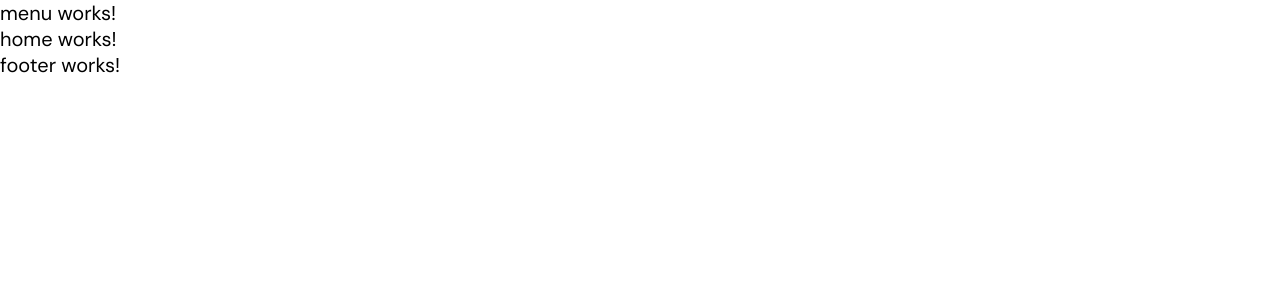
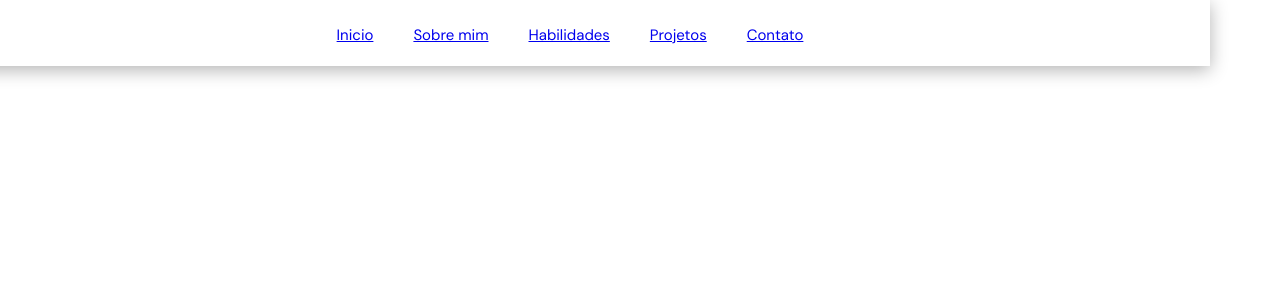
Before and after one commit to MaiconSander/meu-portfolio, an Angular app: page / in a window 1280 px wide. Shown: the top 300 px of the page. Built offline with nearby package versions, Linux system fonts and the light colour scheme.

Commit message:
menu do topo

```diff
--- a/src/app/menu/menu.component.css
+++ b/src/app/menu/menu.component.css
@@ -0,0 +1,67 @@
+nav {
+    box-shadow: 0 4px 17px #0000004d;
+    background: #fff;
+    position: fixed;
+    width: 100%;
+    display: flex;
+    align-items: center;
+    justify-content: right;
+    right: 70px;
+}
+
+nav ul {
+    display: flex;
+    flex-direction: column;
+    align-items: center;
+    justify-content: center;
+    list-style: none;
+    position: absolute;
+    top: 70%;
+    background: #fff;
+    width: 100%;
+}
+
+nav ul.open {
+    display: flex;
+}
+
+nav ul.closed {
+   display: none;
+}
+
+nav ul li {
+    padding: 20px;
+}
+
+nav ul li a {
+    font-size: var(--font-size-5);
+}
+
+nav ul li a:hover {
+    color: var(--color-blue-2);
+}
+
+nav i {
+    font-size: 45px;
+    margin: 0 15px;
+    cursor: pointer;
+}
+
+@media (min-width: 768px) {
+
+    nav {
+        justify-content: center;
+    }
+
+    nav ul.open,
+    nav ul.closed {
+        display: flex;
+        flex-direction: row;
+        position: relative;
+        top: 0;
+    }
+
+    nav i {
+        display: none;
+    }
+}
--- a/src/app/menu/menu.component.html
+++ b/src/app/menu/menu.component.html
@@ -1 +1,12 @@
-<p>menu works!</p>
+<nav>
+    <ul [class]="menuStatus">
+        <li *ngFor="let item of menuItems">
+            <a [href]="item.url">{{item.name}}</a>
+        </li>
+    </ul>
+
+    <i class="material-symbols-outlined" (click)="menuClick()">
+        menu
+    </i>
+
+</nav>
--- a/src/app/menu/menu.component.ts
+++ b/src/app/menu/menu.component.ts
@@ -1,10 +1,12 @@
 import { Component } from '@angular/core';
 import { MenuService } from '../services/menu.service';
+import { Menu } from '../models/menu';
+import { CommonModule } from '@angular/common';
 
 @Component({
   selector: 'app-menu',
   standalone: true,
-  imports: [],
+  imports: [CommonModule,],
   templateUrl: './menu.component.html',
   styleUrl: './menu.component.css'
 })
@@ -12,4 +14,20 @@
 
   constructor (private MenuService: MenuService) { }
 
+  menuStatus: string = 'closed';
+
+   menuItems?: Array<Menu>;
+
+  ngOnInit() {
+    const menu = this.MenuService.getItems();
+
+    this.menuItems = menu;
+  }
+
+  menuClick() {
+    //mecanismo de abrir e fechar!
+    this.menuStatus = (this.menuStatus === 'open' ? 'closed' : 'open');
+
+  }
+
 }
--- a/src/index.html
+++ b/src/index.html
@@ -9,7 +9,11 @@
 
   <link rel="preconnect" href="https://fonts.googleapis.com">
   <link rel="preconnect" href="https://fonts.gstatic.com" crossorigin>
-  <link href="https://fonts.googleapis.com/css2?family=DM+Sans:ital,opsz,wght@0,9..40,100..1000;1,9..40,100..1000&display=swap" rel="stylesheet">
+  <link href="https://fonts.googleapis.com/css2?family=DM+Sans:ital,opsz,wght@0,9..40,100..1000;1,9..40,100..1000&display=swap"
+  rel="stylesheet">
+
+  <link rel="stylesheet"
+  href="https://fonts.googleapis.com/css2?family=Material+Symbols+Outlined:opsz,wght,FILL,GRAD@20..48,100..700,0..1,-50..200&icon_names=menu" />
 </head>
 
 <body>
--- a/src/styles.css
+++ b/src/styles.css
@@ -13,7 +13,7 @@
 
     --font-size-1: 2.25rem;
     --font-size-2: 1.75rem;
-    --font-sizee-3: 1.25.rem;
+    --font-sizee-3: 1.25rem;
     --font-size-4: 1rem;
     --font-size-5: 0.75rem;
 
```
